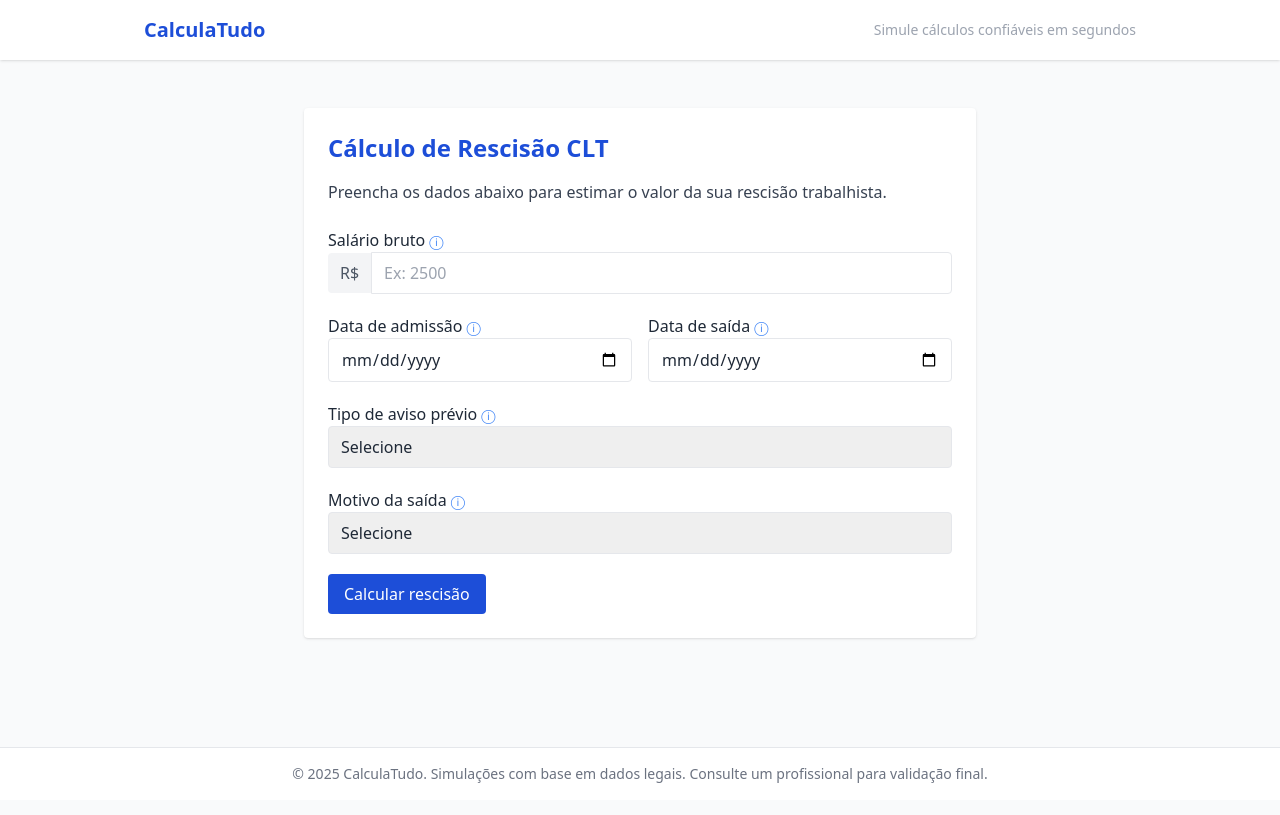
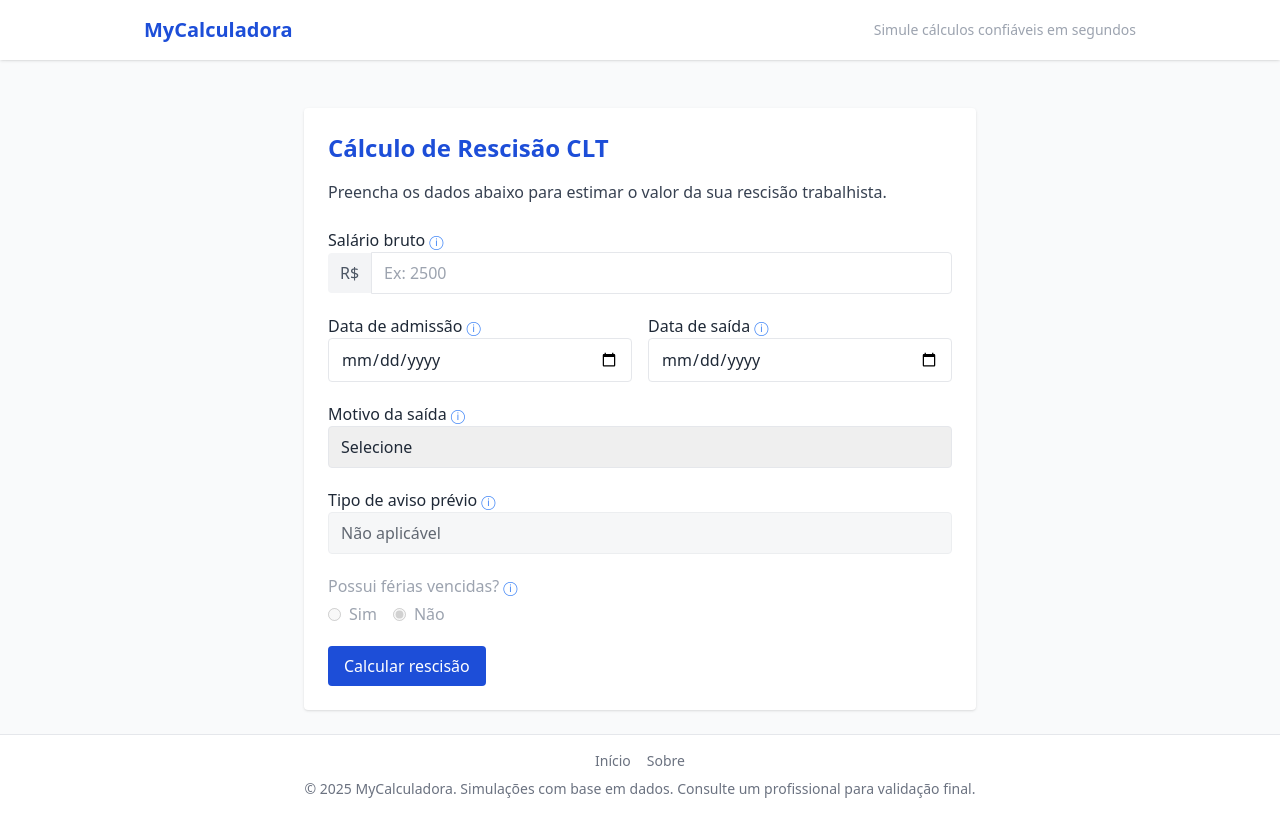
Before and after one commit to mylenosa/calculatudo, a React (Vite) app: page /rescisao in a window 1280 px wide. Built offline with nearby package versions, Linux system fonts and the light colour scheme.

Commit message:
Finalizando versão antes de renomear para MyCalculadora

```diff
--- a/index.html
+++ b/index.html
@@ -3,7 +3,10 @@
   <head>
     <meta charset="UTF-8" />
     <meta name="viewport" content="width=device-width, initial-scale=1.0">
-    <title>CalculaTudo</title>
+    <meta name="description" content="Calculadoras úteis para facilitar o seu dia a dia. Simule rescisão CLT, salário líquido, e mais.">
+    <link rel="icon" type="image/x-icon" href="/favicon.ico" />
+
+    <title>MyCalculadora</title>
   </head>
   <body>
     <div id="root"></div>
--- a/src/components/Footer.tsx
+++ b/src/components/Footer.tsx
@@ -1,10 +1,16 @@
 import React from 'react';
+import { Link } from 'react-router-dom';
 
 export default function Footer() {
   return (
     <footer className="bg-white border-t mt-auto text-sm text-gray-500 text-center py-4">
+      <div className="space-x-4 mb-2">
+        <Link to="/" className="hover:text-blue-600">Início</Link>
+        <Link to="/sobre" className="hover:text-blue-600">Sobre</Link>
+      </div>
       <p>
-        © {new Date().getFullYear()} CalculaTudo. Simulações com base em dados legais. Consulte um profissional para validação final.
+        {/* --- MODIFICADO --- */}
+        © {new Date().getFullYear()} MyCalculadora. Simulações com base em dados. Consulte um profissional para validação final.
       </p>
     </footer>
   );
--- a/src/components/Navbar.tsx
+++ b/src/components/Navbar.tsx
@@ -5,8 +5,9 @@ export default function Navbar() {
   return (
     <nav className="bg-white shadow sticky top-0 z-50">
       <div className="max-w-5xl mx-auto px-4 py-4 flex justify-between items-center">
+        {/* --- MODIFICADO --- */}
         <Link to="/" className="text-xl font-bold text-blue-700 hover:opacity-80 transition">
-          CalculaTudo
+          MyCalculadora
         </Link>
         <span className="text-sm text-gray-400">Simule cálculos confiáveis em segundos</span>
       </div>
--- a/src/pages/Home.tsx
+++ b/src/pages/Home.tsx
@@ -1,8 +1,12 @@
-
-import React from 'react';
+import React, { useEffect } from 'react';
 import { Link } from 'react-router-dom';
 
 export default function Home() {
+  useEffect(() => {
+    // --- MODIFICADO ---
+    document.title = 'MyCalculadora | Calculadoras Úteis para o Dia a Dia';
+  }, []);
+
   const calculadoras = [
     {
       nome: 'Rescisão CLT',
--- /dev/null
+++ b/src/pages/Sobre.tsx
@@ -0,0 +1,48 @@
+import React, { useEffect } from 'react';
+import { Link } from 'react-router-dom';
+
+export default function Sobre() {
+  useEffect(() => {
+    // --- MODIFICADO ---
+    document.title = 'Sobre o MyCalculadora';
+  }, []);
+
+  return (
+    <div className="max-w-3xl mx-auto p-6 bg-white rounded shadow mt-6">
+      {/* --- MODIFICADO --- */}
+      <h1 className="text-3xl font-bold mb-4 text-blue-700">Sobre o MyCalculadora</h1>
+
+      <div className="space-y-6 text-gray-700">
+        <p className="text-lg">
+          O MyCalculadora foi criado para ser uma ferramenta simples e confiável, reunindo diversas <strong className="font-semibold">calculadoras úteis para facilitar o seu dia a dia.</strong>
+        </p>
+
+        <div className="p-4 bg-blue-50 border-l-4 border-blue-400 rounded">
+          <p>
+            Simples, rápido, confiável — e de graça.
+          </p>
+        </div>
+
+        <div>
+          <h2 className="text-2xl font-bold mb-3 text-blue-600">Desenvolvido por</h2>
+          <p>
+            <strong className="font-semibold">Mylena Viana Nunes</strong> — estudante de Análise e Desenvolvimento de Sistemas no Instituto Federal de Rondônia (IFRO).
+          </p>
+        </div>
+
+        <div>
+          <h2 className="text-2xl font-bold mb-3 text-blue-600">Aviso Legal</h2>
+          <p>
+            Este projeto fornece <strong className="font-semibold">simulações baseadas em dados e fórmulas de conhecimento público</strong>, mas <strong className="font-semibold">não substitui</strong> a orientação de um profissional qualificado para casos específicos. Use os resultados como uma referência e sempre consulte um especialista para validação final.
+          </p>
+        </div>
+
+        <div className="text-center pt-4">
+          <Link to="/" className="text-blue-600 hover:underline font-medium">
+            &larr; Voltar para as calculadoras
+          </Link>
+        </div>
+      </div>
+    </div>
+  );
+}
--- a/src/pages/calculadoras/Rescisao.tsx
+++ b/src/pages/calculadoras/Rescisao.tsx
@@ -1,8 +1,13 @@
-import React, { useState } from 'react';
+import React, { useState, useEffect } from 'react';
 import Tooltip from '../../components/Tooltip';
 import { calcularRescisaoReal } from '../../utils/calculoRescisao';
 
 export default function Rescisao() {
+  useEffect(() => {
+    document.title = 'Calculadora de Rescisão CLT | MyCalculadora';
+  }, []);
+
+
   const [salario, setSalario] = useState('');
   const [admissao, setAdmissao] = useState('');
   const [saida, setSaida] = useState('');
@@ -10,46 +15,96 @@ export default function Rescisao() {
   const [feriasVencidas, setFeriasVencidas] = useState<boolean | null>(null);
   const [motivo, setMotivo] = useState('');
   const [resultado, setResultado] = useState<any>(null);
+  const [erro, setErro] = useState('');
+
+  useEffect(() => {
+    setAviso('');
+  }, [motivo]);
+
+  const getOpcoesAvisoPrevio = () => {
+    switch (motivo) {
+      case 'sem_justa_causa':
+        return [
+          { value: 'indenizado', label: 'Indenizado (pago pela empresa)' },
+          { value: 'trabalhado', label: 'Trabalhado' },
+        ];
+      case 'pedido_demissao':
+        // --- OPÇÃO ADICIONADA ---
+        return [
+          { value: 'trabalhado', label: 'Trabalhado' },
+          { value: 'dispensado', label: 'Dispensado pelo empregador' },
+          { value: 'nao_cumprido', label: 'Não cumprido (descontar)' },
+        ];
+      default:
+        return [];
+    }
+  };
+
+  const getMesesTrabalhados = () => {
+    if (!admissao || !saida) return 0;
+    const adm = new Date(admissao);
+    const sai = new Date(saida);
+    if (sai <= adm) return 0;
+    return (sai.getFullYear() - adm.getFullYear()) * 12 + (sai.getMonth() - adm.getMonth());
+  };
+
+  const mesesTrabalhados = getMesesTrabalhados();
+  const menosDe12Meses = mesesTrabalhados < 12;
+
+  const opcoesAviso = getOpcoesAvisoPrevio();
+  const avisoPrevioDesabilitado = opcoesAviso.length === 0 || motivo === 'justa_causa';
 
   const formatarReal = (valor: number) =>
     valor.toLocaleString('pt-BR', { style: 'currency', currency: 'BRL' });
 
   const calcular = () => {
-    if (!salario || !admissao || !saida || !motivo || feriasVencidas === null) return;
+    const feriasVencidasReal = menosDe12Meses ? false : feriasVencidas;
+    const avisoSelecionado = motivo === 'justa_causa' ? 'dispensado' : aviso;
+
+    if (!salario || !admissao || !saida || !motivo || !avisoSelecionado || (!menosDe12Meses && feriasVencidasReal === null)) {
+      setErro('Por favor, preencha todos os campos para continuar.');
+      setResultado(null);
+      return;
+    }
+
+    const dataAdmissao = new Date(admissao);
+    const dataSaida = new Date(saida);
+
+    if (dataSaida <= dataAdmissao) {
+      setErro('A data de saída deve ser posterior à data de admissão.');
+      setResultado(null);
+      return;
+    }
 
     const salarioNum = parseFloat(salario);
-    if (isNaN(salarioNum)) return;
+
+    if (isNaN(salarioNum) || salarioNum < 0) {
+      setErro('O valor do salário deve ser um número positivo.');
+      setResultado(null);
+      return;
+    }
+
+    setErro('');
 
     const total = calcularRescisaoReal({
       salario: salarioNum,
       dataAdmissao: admissao,
       dataSaida: saida,
       motivo,
-      aviso,
-      feriasVencidas,
+      aviso: avisoSelecionado,
+      feriasVencidas: feriasVencidasReal ?? false,
     });
 
     setResultado(total);
   };
 
-  const getMesesTrabalhados = () => {
-    if (!admissao || !saida) return 0;
-    const adm = new Date(admissao);
-    const sai = new Date(saida);
-    return (sai.getFullYear() - adm.getFullYear()) * 12 + (sai.getMonth() - adm.getMonth());
-  };
-
-  const menosDe12Meses = getMesesTrabalhados() < 12;
-
   return (
     <>
       <div className="max-w-2xl mx-auto p-6 bg-white rounded shadow mt-6">
         <h1 className="text-2xl font-bold mb-4 text-blue-700">Cálculo de Rescisão CLT</h1>
-
         <p className="mb-6 text-gray-700">
           Preencha os dados abaixo para estimar o valor da sua rescisão trabalhista.
         </p>
-
         <div className="space-y-5">
           <div>
             <label className="block font-medium">
@@ -58,59 +113,24 @@ export default function Rescisao() {
             </label>
             <div className="flex items-center">
               <span className="bg-gray-100 px-3 py-2 rounded-l text-gray-600">R$</span>
-              <input
-                type="number"
-                className="border rounded-r px-3 py-2 w-full"
-                placeholder="Ex: 2500"
-                value={salario}
-                onChange={e => setSalario(e.target.value)}
-              />
+              <input type="number" min="0" className="border rounded-r px-3 py-2 w-full" placeholder="Ex: 2500" value={salario} onChange={e => setSalario(e.target.value)} />
             </div>
           </div>
-
           <div className="grid gap-4 md:grid-cols-2">
             <div>
               <label className="block font-medium">
                 Data de admissão
                 <Tooltip message="Data em que você começou oficialmente a trabalhar na empresa." />
               </label>
-              <input
-                type="date"
-                className="border rounded px-3 py-2 w-full"
-                value={admissao}
-                onChange={e => setAdmissao(e.target.value)}
-              />
+              <input type="date" className="border rounded px-3 py-2 w-full" value={admissao} onChange={e => setAdmissao(e.target.value)} />
             </div>
-
             <div>
               <label className="block font-medium">
                 Data de saída
                 <Tooltip message="Último dia de vínculo com a empresa, incluindo aviso prévio." />
               </label>
-              <input
-                type="date"
-                className="border rounded px-3 py-2 w-full"
-                value={saida}
-                onChange={e => setSaida(e.target.value)}
-              />
+              <input type="date" className="border rounded px-3 py-2 w-full" value={saida} onChange={e => setSaida(e.target.value)} />
             </div>
-          </div>
-
-          <div>
-            <label className="block font-medium">
-              Tipo de aviso prévio
-              <Tooltip message="O aviso prévio pode ser trabalhado, indenizado (pago sem trabalhar) ou dispensado." />
-            </label>
-            <select
-              className="border rounded px-3 py-2 w-full appearance-none pr-8"
-              value={aviso}
-              onChange={e => setAviso(e.target.value)}
-            >
-              <option value="">Selecione</option>
-              <option value="indenizado">Indenizado</option>
-              <option value="trabalhado">Trabalhado</option>
-              <option value="dispensado">Dispensado</option>
-            </select>
           </div>
 
           <div>
@@ -118,11 +138,7 @@ export default function Rescisao() {
               Motivo da saída
               <Tooltip message="Se foi pedido de demissão, demissão sem justa causa ou por justa causa." />
             </label>
-            <select
-              className="border rounded px-3 py-2 w-full appearance-none pr-8"
-              value={motivo}
-              onChange={e => setMotivo(e.target.value)}
-            >
+            <select className="border rounded px-3 py-2 w-full appearance-none pr-8" value={motivo} onChange={e => setMotivo(e.target.value)}>
               <option value="">Selecione</option>
               <option value="sem_justa_causa">Demissão sem justa causa</option>
               <option value="pedido_demissao">Pedido de demissão</option>
@@ -130,37 +146,70 @@ export default function Rescisao() {
             </select>
           </div>
 
-          {!menosDe12Meses && (
-            <div>
-              <label className="block font-medium mb-1">
-                Possui férias vencidas?
-                <Tooltip message="Você já completou 12 meses de trabalho e ainda não tirou férias?" />
+          <div className="relative">
+            <label className="block font-medium">
+              Tipo de aviso prévio
+              <Tooltip message="O aviso prévio pode ser trabalhado, indenizado (pago sem trabalhar) ou dispensado." />
+            </label>
+            <select
+              className="border rounded px-3 py-2 w-full appearance-none pr-8 disabled:bg-gray-100 disabled:cursor-not-allowed"
+              value={aviso}
+              onChange={e => setAviso(e.target.value)}
+              disabled={avisoPrevioDesabilitado}
+            >
+              <option value="">{avisoPrevioDesabilitado ? 'Não aplicável' : 'Selecione'}</option>
+              {opcoesAviso.map(opt => (<option key={opt.value} value={opt.value}>{opt.label}</option>))}
+            </select>
+            {avisoPrevioDesabilitado && motivo === 'justa_causa' && (
+              <div className="absolute inset-0 group cursor-help">
+                 <div className="absolute hidden group-hover:block bg-gray-800 text-white text-xs p-2 rounded shadow-lg w-64 top-full mt-2 left-1/2 -translate-x-1/2 z-10">
+                   O aviso prévio não é aplicável em demissões por justa causa.
+                 </div>
+              </div>
+            )}
+          </div>
+
+          <div className="relative">
+            <label className={`block font-medium mb-1 ${menosDe12Meses ? 'text-gray-400' : ''}`}>
+              Possui férias vencidas?
+              <Tooltip message="As férias vencidas só se aplicam quando o funcionário completa 12 meses de trabalho sem tirar o descanso." />
+            </label>
+            <div className="flex gap-4">
+              <label className={`flex items-center gap-2 ${menosDe12Meses ? 'cursor-not-allowed' : ''}`}>
+                <input
+                  type="radio"
+                  checked={!menosDe12Meses && feriasVencidas === true}
+                  onChange={() => setFeriasVencidas(true)}
+                  disabled={menosDe12Meses}
+                />
+                <span className={menosDe12Meses ? 'text-gray-400' : ''}>Sim</span>
               </label>
-              <div className="flex gap-4">
-                <label className="flex items-center gap-2">
-                  <input
-                    type="radio"
-                    checked={feriasVencidas === true}
-                    onChange={() => setFeriasVencidas(true)}
-                  />
-                  Sim
-                </label>
-                <label className="flex items-center gap-2">
-                  <input
-                    type="radio"
-                    checked={feriasVencidas === false}
-                    onChange={() => setFeriasVencidas(false)}
-                  />
-                  Não
-                </label>
+              <label className={`flex items-center gap-2 ${menosDe12Meses ? 'cursor-not-allowed' : ''}`}>
+                <input
+                  type="radio"
+                  checked={menosDe12Meses || feriasVencidas === false}
+                  onChange={() => setFeriasVencidas(false)}
+                  disabled={menosDe12Meses}
+                />
+                <span className={menosDe12Meses ? 'text-gray-400' : ''}>Não</span>
+              </label>
+            </div>
+            {menosDe12Meses && (
+              <div className="absolute inset-0 group cursor-help">
+                 <div className="absolute hidden group-hover:block bg-gray-800 text-white text-xs p-2 rounded shadow-lg w-64 top-full mt-2 left-1/2 -translate-x-1/2 z-10">
+                   A opção de férias vencidas só é habilitada para contratos com mais de 12 meses de duração.
+                 </div>
               </div>
+            )}
+          </div>
+
+          {erro && (
+            <div className="bg-red-100 border-l-4 border-red-500 text-red-700 p-3 rounded">
+              <p>{erro}</p>
             </div>
           )}
 
-          <button
-            onClick={calcular}
-            className="bg-blue-700 hover:bg-blue-800 text-white font-medium py-2 px-4 rounded"
-          >
+          <button onClick={calcular} className="bg-blue-700 hover:bg-blue-800 text-white font-medium py-2 px-4 rounded">
             Calcular rescisão
           </button>
 
@@ -169,24 +218,24 @@ export default function Rescisao() {
               <p className="font-medium mb-2">Resultado estimado:</p>
               <ul className="text-sm mb-3 space-y-1">
                 <li>🔹 Saldo de salário: <strong>{formatarReal(resultado.saldoSalario)}</strong></li>
-                <li>🔹 Aviso prévio: <strong>{formatarReal(resultado.avisoPrevio)}</strong></li>
+
+                {/* --- LÓGICA DE EXIBIÇÃO MODIFICADA --- */}
+                {resultado.avisoPrevio > 0 && (
+                  <li>🔹 Aviso prévio indenizado: <strong>{formatarReal(resultado.avisoPrevio)}</strong></li>
+                )}
+                {resultado.avisoPrevio < 0 && (
+                  <li className='text-red-700'>🔻 Desconto aviso prévio: <strong>{formatarReal(resultado.avisoPrevio)}</strong></li>
+                )}
+
                 <li>🔹 13º proporcional: <strong>{formatarReal(resultado.decimoTerceiro)}</strong></li>
                 <li>🔹 Férias proporcionais: <strong>{formatarReal(resultado.feriasProporcionais)}</strong></li>
                 <li>🔹 1/3 de férias: <strong>{formatarReal(resultado.umTercoFerias)}</strong></li>
-                {resultado.feriasVencidas > 0 && (
-                  <li>🔹 Férias vencidas: <strong>{formatarReal(resultado.feriasVencidas)}</strong></li>
-                )}
-                {resultado.multaFgts > 0 && (
-                  <li>🔹 Multa de 40% do FGTS: <strong>{formatarReal(resultado.multaFgts)}</strong></li>
-                )}
+                {resultado.feriasVencidas > 0 && (<li>🔹 Férias vencidas: <strong>{formatarReal(resultado.feriasVencidas)}</strong></li>)}
+                {resultado.multaFgts > 0 && (<li>🔹 Multa de 40% do FGTS: <strong>{formatarReal(resultado.multaFgts)}</strong></li>)}
               </ul>
-
-              <p className="text-xl font-bold">
-                Total estimado: {formatarReal(resultado.total)}
-              </p>
-
+              <p className="text-xl font-bold">Total estimado: {formatarReal(resultado.total)}</p>
               <p className="text-xs text-gray-600 mt-2">
-                Este valor é uma simulação com base na CLT. Consulte um contador para casos específicos.
+                Este valor é uma simulação. A multa de 40% do FGTS é uma estimativa sobre os depósitos do período e o valor final pode variar. Consulte um contador para casos específicos.
               </p>
             </div>
           )}
--- a/src/pages/calculadoras/SalarioLiquido.tsx
+++ b/src/pages/calculadoras/SalarioLiquido.tsx
@@ -1,20 +1,39 @@
-
-import React, { useState } from 'react';
+import React, { useState, useEffect } from 'react'; // Importar o useEffect
 import Tooltip from '../../components/Tooltip';
 import { calcularSalario } from '../../utils/calculoSalario';
 
 export default function SalarioLiquido() {
+  useEffect(() => {
+    // --- MODIFICADO ---
+    document.title = 'Calculadora de Salário Líquido | MyCalculadora';
+  }, []);
+
   const [salario, setSalario] = useState('');
   const [dependentes, setDependentes] = useState('0');
   const [descontos, setDescontos] = useState('');
   const [resultado, setResultado] = useState(null);
+  const [erro, setErro] = useState('');
 
   const calcular = () => {
-    if (!salario) return;
+    if (!salario) {
+      setErro('O campo "Salário bruto" é obrigatório.');
+      setResultado(null);
+      return;
+    }
 
     const salarioNum = parseFloat(salario);
-    const dependentesNum = parseInt(dependentes);
+    const dependentesNum = parseInt(dependentes || '0');
     const descontosNum = parseFloat(descontos || "0");
+
+    // --- INÍCIO DA NOVA VALIDAÇÃO ---
+    if (salarioNum < 0 || dependentesNum < 0 || descontosNum < 0) {
+      setErro('Os valores inseridos não podem ser negativos. Por favor, verifique os campos.');
+      setResultado(null);
+      return;
+    }
+    // --- FIM DA NOVA VALIDAÇÃO ---
+
+    setErro('');
 
     const res = calcularSalario({
       salario: salarioNum,
@@ -32,7 +51,6 @@ export default function SalarioLiquido() {
         Preencha os campos abaixo para estimar o valor do seu salário líquido mensal.
       </p>
 
-      {/* Bloco: Informações obrigatórias */}
       <div className="grid gap-4 sm:grid-cols-2 mb-6">
         <div className="sm:col-span-2">
           <label className="block font-medium">
@@ -43,6 +61,7 @@ export default function SalarioLiquido() {
             <span className="bg-gray-100 px-3 py-2 rounded-l text-gray-600">R$</span>
             <input
               type="number"
+              min="0" // Impede a inserção de negativos pelo navegador
               className="border rounded-r px-3 py-2 w-full"
               placeholder="Ex: 3000"
               value={salario}
@@ -58,6 +77,7 @@ export default function SalarioLiquido() {
           </label>
           <input
             type="number"
+            min="0" // Impede a inserção de negativos pelo navegador
             className="border rounded px-3 py-2 w-full"
             placeholder="Ex: 2"
             value={dependentes}
@@ -66,7 +86,6 @@ export default function SalarioLiquido() {
         </div>
       </div>
 
-      {/* Bloco: Descontos opcionais */}
       <div className="border-t pt-4 mt-4">
         <p className="font-medium text-gray-800 mb-2">Possui descontos mensais?</p>
         <div>
@@ -78,6 +97,7 @@ export default function SalarioLiquido() {
             <span className="bg-gray-100 px-3 py-2 rounded-l text-gray-600">R$</span>
             <input
               type="number"
+              min="0" // Impede a inserção de negativos pelo navegador
               className="border rounded-r px-3 py-2 w-full"
               placeholder="Ex: 400"
               value={descontos}
@@ -86,6 +106,12 @@ export default function SalarioLiquido() {
           </div>
         </div>
       </div>
+
+      {erro && (
+        <div className="bg-red-100 border-l-4 border-red-500 text-red-700 p-3 rounded mt-6">
+          <p>{erro}</p>
+        </div>
+      )}
 
       <button
         onClick={calcular}
@@ -105,7 +131,7 @@ export default function SalarioLiquido() {
             Salário líquido: R$ {resultado.liquido.toLocaleString('pt-BR', { minimumFractionDigits: 2 })}
           </p>
           <p className="text-xs text-gray-600 mt-2">
-            Esta é uma simulação baseada nas regras atuais. Consulte um contador para casos específicos.
+            Esta é uma simulação baseada nas regras atuais (tabelas INSS/IRRF de 2025). Consulte um contador para casos específicos.
           </p>
         </div>
       )}
```
Also changed, not shown: src/App.tsx (+11 -0 lines), src/pages/NotFound.tsx (added, +24 -0 lines), src/utils/calculoRescisao.ts (+9 -1 lines), 1 other file (tests, documents, lock files or other folders).
